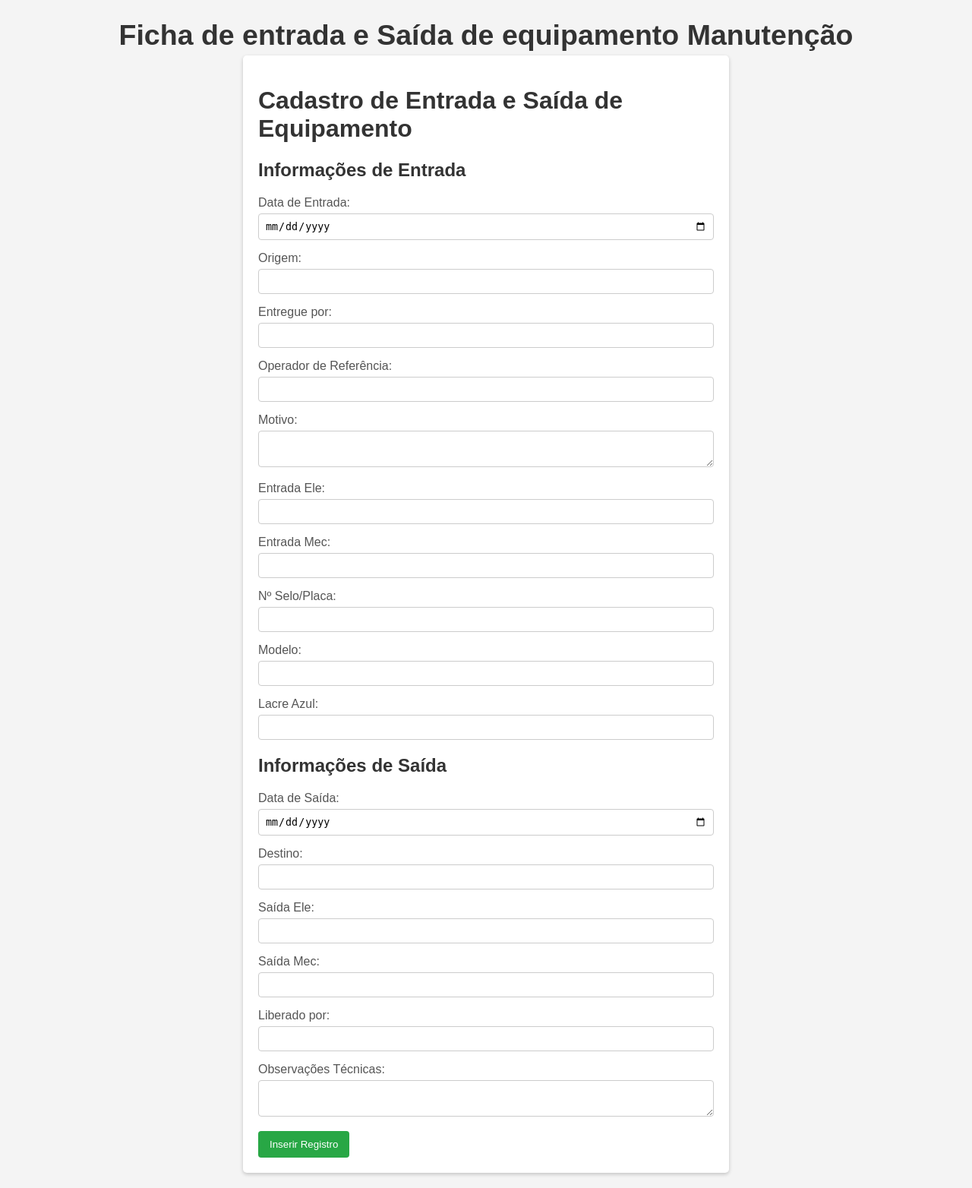
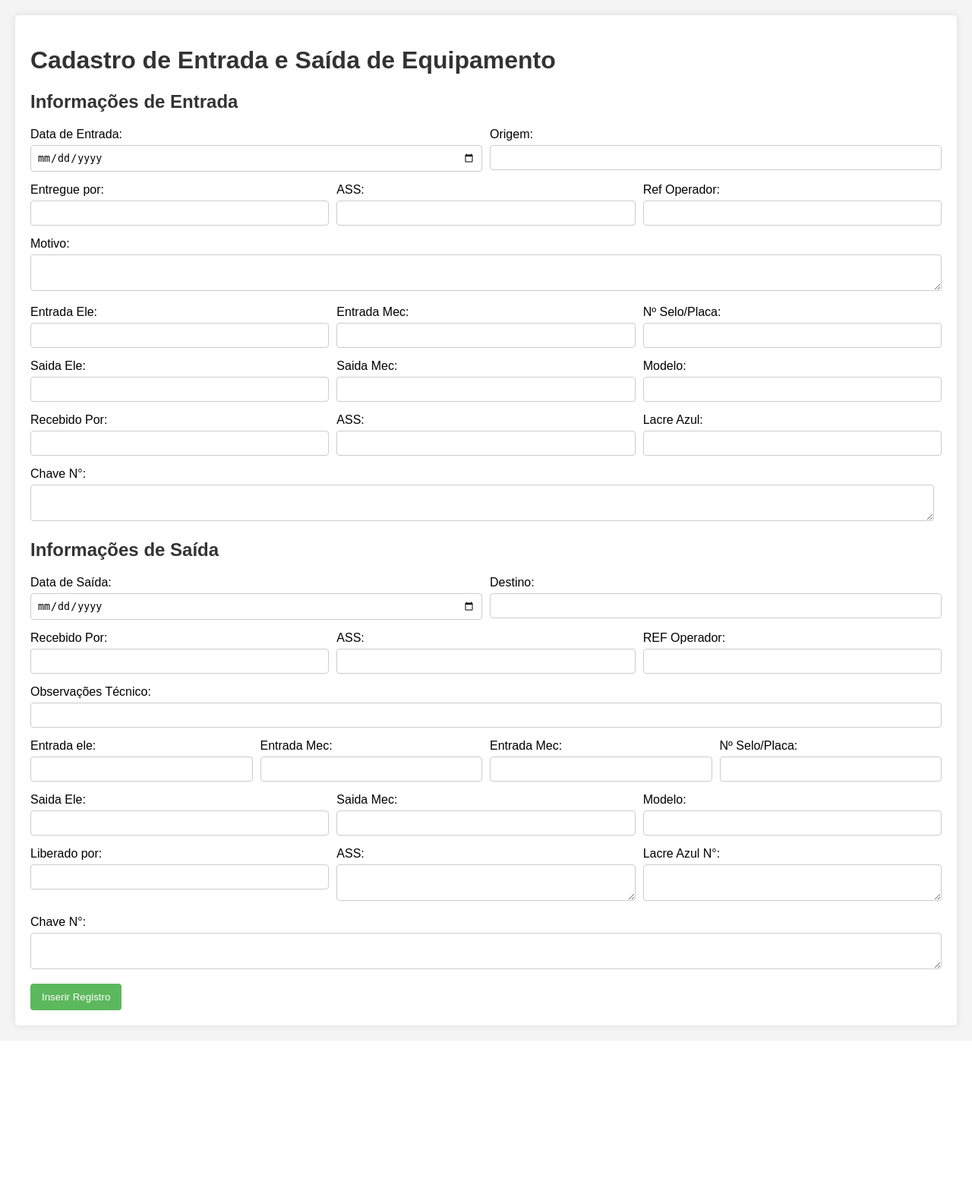
Before and after one commit to rhyan05/sistema-log-equipamento, a PHP site: page / in a window 1280 px wide. Shown: the whole page at 76% size. After the commit the page ends 1356 px from the top, so only its background shows below. Run offline with PHP 8.4, Linux system fonts and the light colour scheme.

Commit message:
proj finalizado

```diff
--- a/model/index.php
+++ b/model/index.php
@@ -2,30 +2,35 @@
 include './bd_connect.php';
 
 if ($_SERVER["REQUEST_METHOD"] == "POST") {
-    //dado entrada
    $data_entrada = $_POST['data_entrada'];
    $origem = $_POST['origem'];
    $entregue_por = $_POST['entregue_por'];
+   $ass = $_POST['ass'];
    $ref_operador = $_POST['ref_operador'];
    $motivo = $_POST['motivo'];
    $ent_ele = $_POST['ent_ele'];
    $ent_mec = $_POST['ent_mec'];
-    $n_selo_placa = $_POST['n_selo_placa'];
+   $n_selo_placa_entrada = $_POST['n_selo_placa_entrada'];
    $modelo = $_POST['modelo'];
-    $lacre_azul = $_POST['lacre_azul'];
-    //dado saida
+   $lacre_azul_entrada = $_POST['lacre_azul_entrada'];
    $data_saida = $_POST['data_saida'];
    $destino = $_POST['destino'];
    $saida_ele = $_POST['saida_ele'];
    $saida_mec = $_POST['saida_mec'];
    $liberado_por = $_POST['liberado_por'];
+   $ass_saida = $_POST['ass_saida'];
+   $lacre_azul_saida = $_POST['lacre_azul_saida'];
+   $chave_numero_entrada = $_POST['chave_numero_entrada'];
+   $chave_numero_saida = $_POST['chave_numero_saida'];
    $observacoes_tecnicas = $_POST['observacoes_tecnicas'];
 
-    $sql = "INSERT INTO entrada_saida_equipamento (data_entrada, origem, entregue_por, ref_operador, motivo, ent_ele, ent_mec, n_selo_placa, modelo, lacre_azul, data_saida, destino, saida_ele, saida_mec, liberado_por, observacoes_tecnicas)
-            VALUES ('$data_entrada', '$origem', '$entregue_por', '$ref_operador', '$motivo', '$ent_ele', '$ent_mec', '$n_selo_placa', '$modelo', '$lacre_azul', '$data_saida', '$destino', '$saida_ele', '$saida_mec', '$liberado_por', '$observacoes_tecnicas')";
+   $sql = "INSERT INTO entrada_saida_equipamento (data_entrada, origem, entregue_por, ass, ref_operador, motivo, ent_ele, ent_mec, n_selo_placa, modelo, lacre_azul_entrada, data_saida, destino, saida_ele, saida_mec, liberado_por, ass_saida, lacre_azul_saida, chave_numero_entrada, chave_numero_saida, observacoes_tecnicas)
+           VALUES ('$data_entrada', '$origem', '$entregue_por', '$ass', '$ref_operador', '$motivo', '$ent_ele', '$ent_mec', '$n_selo_placa_entrada', '$modelo', '$lacre_azul_entrada', '$data_saida', '$destino', '$saida_ele', '$saida_mec', '$liberado_por', '$ass_saida', '$lacre_azul_saida', '$chave_numero_entrada', '$chave_numero_saida', '$observacoes_tecnicas')";
+
+
 
     if ($conn->query($sql) === TRUE) {
-        echo "N registro";
+        echo "Novo registro inserido com sucesso!";
     } else {
         echo "Erro: " . $sql . "<br>" . $conn->error;
     }
@@ -43,14 +48,12 @@ if ($_SERVER["REQUEST_METHOD"] == "POST") {
     <link rel="stylesheet" href="style.css">
 </head>
 <body>
-    <section class="title_h1">
-        <h1>Ficha de entrada e Saída de equipamento Manutenção</h1>
-    </section>
     <div class="container">
         <h1>Cadastro de Entrada e Saída de Equipamento</h1>
 
         <form method="POST" action="">
             <h2>Informações de Entrada</h2>
+            <div class="form-row">
                 <div class="form-group">
                     <label for="data_entrada">Data de Entrada:</label>
                     <input type="date" id="data_entrada" name="data_entrada" required>
@@ -59,18 +62,30 @@ if ($_SERVER["REQUEST_METHOD"] == "POST") {
                     <label for="origem">Origem:</label>
                     <input type="text" id="origem" name="origem" required>
                 </div>
+            </div>
+            <div class="form-row">
                 <div class="form-group">
                     <label for="entregue_por">Entregue por:</label>
                     <input type="text" id="entregue_por" name="entregue_por" required>
                 </div>
                 <div class="form-group">
-                <label for="ref_operador">Operador de Referência:</label>
+                    <label for="ass">ASS:</label>
+                    <input type="text" id="ass" name="ass" required>
+                </div>
+                <div class="form-group">
+                    <label for="ref_operador">Ref Operador:</label>
                     <input type="text" id="ref_operador" name="ref_operador" required>
                 </div>
+            </div>
+
+            <div class="form-row">
                 <div class="form-group">
                     <label for="motivo">Motivo:</label>
                     <textarea id="motivo" name="motivo" required></textarea>
                 </div>
+            </div>
+
+            <div class="form-row">
                 <div class="form-group">
                     <label for="ent_ele">Entrada Ele:</label>
                     <input type="text" id="ent_ele" name="ent_ele" required>
@@ -80,19 +95,51 @@ if ($_SERVER["REQUEST_METHOD"] == "POST") {
                     <input type="text" id="ent_mec" name="ent_mec" required>
                 </div>
                 <div class="form-group">
-                <label for="n_selo_placa">Nº Selo/Placa:</label>
-                <input type="text" id="n_selo_placa" name="n_selo_placa" required>
+                    <label for="n_selo_placa_entrada">Nº Selo/Placa:</label>
+                    <input type="text" id="n_selo_placa_entrada" name="n_selo_placa_entrada" required>
+                </div>
+            </div>
+
+
+            <div class="form-row">
+                <div class="form-group">
+                    <label for="sai_ele_entrada">Saida Ele:</label>
+                    <input type="text" id="sai_ele_entrada" name="sai_ele_entrada" required>
                 </div>
                 <div class="form-group">
-                <label for="modelo">Modelo:</label>
-                <input type="text" id="modelo" name="modelo" required>
+                    <label for="sai_mec_entrada">Saida Mec:</label>
+                    <input type="text" id="sai_mec_entrada" name="sai_mec_entrada" required>
                 </div>
                 <div class="form-group">
-                <label for="lacre_azul">Lacre Azul:</label>
-                <input type="text" id="lacre_azul" name="lacre_azul" required>
+                    <label for="modelo_entrada">Modelo:</label>
+                    <input type="text" id="modelo_entrada" name="modelo_entrada" required>
+                </div>
             </div>
 
+            <div class="form-row">
+                <div class="form-group">
+                    <label for="recebido_pessoa_entrada">Recebido Por:</label>
+                    <input type="text" id="recebido_pessoa_entrada" name="recebido_pessoa_entrada" required>
+                </div>
+
+                <div class="form-group">
+                    <label for="ass_entrada">ASS: </label>
+                    <input type="text" id="ass_entrada" name="ass_entrada" required>
+                </div>
+
+                <div class="form-group">
+                    <label for="lacre_azul_entrada">Lacre Azul:</label>
+                    <input type="text" id="lacre_azul_entrada" name="lacre_azul_entrada" required>
+                </div>
+            </div>
+            <div class="form-group">
+                <label for="chave_numero_entrada">Chave N°:</label>
+                <textarea id="chave_numero_entrada" name="chave_numero_entrada" required></textarea>
+            </div>
+
+
             <h2>Informações de Saída</h2>
+            <div class="form-row">
                 <div class="form-group">
                     <label for="data_saida">Data de Saída:</label>
                     <input type="date" id="data_saida" name="data_saida">
@@ -101,21 +148,85 @@ if ($_SERVER["REQUEST_METHOD"] == "POST") {
                     <label for="destino">Destino:</label>
                     <input type="text" id="destino" name="destino">
                 </div>
+            </div>
+            <div class="form-row">
                 <div class="form-group">
-                <label for="saida_ele">Saída Ele:</label>
-                <input type="text" id="saida_ele" name="saida_ele">
+                    <label for="recebido_pessoa_saida">Recebido Por:</label>
+                    <input type="text" id="recebido_pessoa_saida" name="recebido_pessoa_saida">
                 </div>
                 <div class="form-group">
-                <label for="saida_mec">Saída Mec:</label>
-                <input type="text" id="saida_mec" name="saida_mec">
+                    <label for="ass_saida">ASS:</label>
+                    <input type="text" id="ass_saida" name="ass_saida">
                 </div>
+                <div class="form-group">
+                    <label for="ref_operador">REF Operador:</label>
+                    <input type="text" id="ref_operador" name="ref_operador">
+                </div>
+            </div>
+
+            <div class="form-row">
+                <div class="form-group">
+                        <label for="obs_tecnico">Observações Técnico:</label>
+                        <input type="text" id="obs_tecnico" name="obs_tecnico">
+                </div>
+            </div>
+
+
+            <div class="form-row">
+                <div class="form-group">
+                        <label for="ent_ele_saida">Entrada ele:</label>
+                        <input type="text" id="ent_ele_saida" name="ent_ele_saida">
+                </div>
+                <div class="form-group">
+                        <label for="ent_mec_saida">Entrada Mec:</label>
+                        <input type="text" id="ent_mec_saida" name="ent_mec_saida">
+                </div>
+                <div class="form-group">
+                        <label for="ent_mec_saida">Entrada Mec:</label>
+                        <input type="text" id="ent_mec_saida" name="ent_mec_saida">
+                </div>
+                <div class="form-group">
+                    <label for="n_selo_placa_saida">Nº Selo/Placa:</label>
+                    <input type="text" id="n_selo_placa_sadida" name="n_selo_placa_saida" required>
+                </div>
+            </div>
+
+
+            <div class="form-row">
+                <div class="form-group">
+                    <label for="sai_ele_saida">Saida Ele:</label>
+                    <input type="text" id="sai_ele_saida" name="sai_ele_saida" required>
+                </div>
+                <div class="form-group">
+                    <label for="sai_mec_saida">Saida Mec:</label>
+                    <input type="text" id="sai_mec_saida" name="sai_mec_saida" required>
+                </div>
+                <div class="form-group">
+                    <label for="modelo_saida">Modelo:</label>
+                    <input type="text" id="modelo_saida" name="modelo_saida" required>
+                </div>
+            </div>
+
+            <div class="form-row">
                 <div class="form-group">
                     <label for="liberado_por">Liberado por:</label>
                     <input type="text" id="liberado_por" name="liberado_por">
                 </div>
                 <div class="form-group">
-                <label for="observacoes_tecnicas">Observações Técnicas:</label>
-                <textarea id="observacoes_tecnicas" name="observacoes_tecnicas"></textarea>
+                    <label for="ass_saida_2">ASS:</label>
+                    <textarea id="ass_saida_2" name="ass_saida_2"></textarea>
+                </div>
+                <div class="form-group">
+                    <label for="lacre_azul_saida">Lacre Azul N°:</label>
+                    <textarea id="lacre_azul_saida" name="lacre_azul_saida"></textarea>
+                </div>
+            </div>
+
+            <div class="form-row">
+                <div class="form-group">
+                    <label for="chave_numero_saida">Chave N°:</label>
+                    <textarea id="chave_numero_saida" name="chave_numero_saida" required></textarea>
+                </div>
             </div>
 
             <input type="submit" value="Inserir Registro" class="btn-submit">
--- a/model/style.css
+++ b/model/style.css
@@ -6,38 +6,34 @@ body {
 }
 
 .container {
-    background-color: white;
+    background-color: #fff;
+    padding: 20px;
     border-radius: 5px;
-    box-shadow: 0 2px 5px rgba(0, 0, 0, 0.2);
-    padding: 20px;
-    max-width: 600px;
-    margin: auto;
+    box-shadow: 0 0 10px rgba(0, 0, 0, 0.1);
 }
 
 h1, h2 {
     color: #333;
 }
-.title_h1 {
+
+.form-row {
     display: flex;
-    justify-content: center;
-    align-items: center;
-    margin: 5px;
-    font-size: 25px;
-
-    h1 {
-        text-align: center;
-        margin: 0;
-    }
+    justify-content: space-between;
+    margin-bottom: 15px;
 }
 
 .form-group {
-    margin-bottom: 15px;
+    flex: 1;
+    margin-right: 10px;
+}
+
+.form-group:last-child {
+    margin-right: 0;
 }
 
 label {
     display: block;
     margin-bottom: 5px;
-    color: #555;
 }
 
 input[type="text"],
@@ -55,14 +51,14 @@ textarea {
 }
 
 .btn-submit {
-    background-color: #28a745;
+    background-color: #5cb85c;
     color: white;
+    padding: 10px 15px;
     border: none;
-    padding: 10px 15px;
     border-radius: 4px;
     cursor: pointer;
 }
 
 .btn-submit:hover {
-    background-color: #218838;
+    background-color: #4cae4c;
 }
```
Lines whose indentation alone changed are shown as unchanged.
